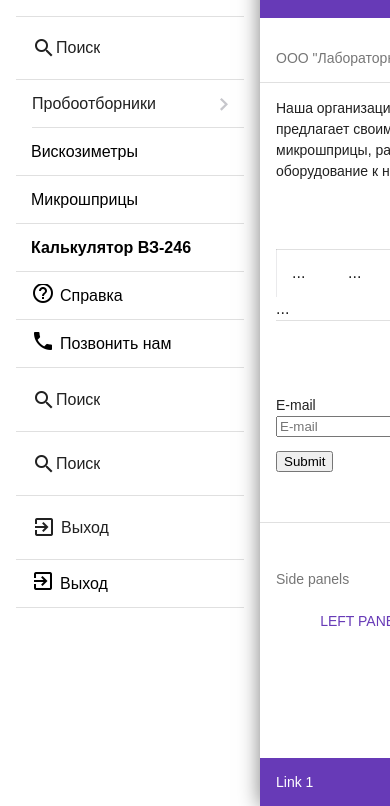
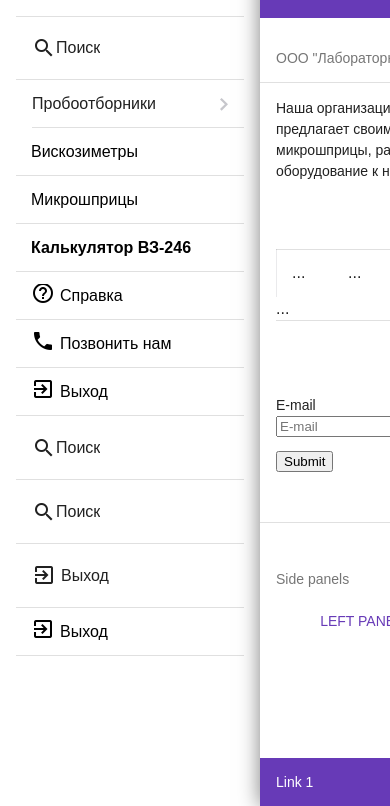
Before and after one commit to Roman-Labtech/270, a plain HTML site: page index.html in a window 390 px wide. Both pictures are taken after a click on the link 362 px from the left and 28 px from the top of the page. Shown: the part 38-844 px from the top of the page. Drawn offline with Linux system fonts and the light colour scheme; some packages are replaced by stand-ins of ours.

Commit message:
Add files via upload

```diff
--- a/index.html
+++ b/index.html
@@ -23,6 +23,7 @@
     function onLoad() {
     navigator.splashscreen.show();
     animateNavBackIcon:true;
+    pushState : true;
 
     };
 
@@ -139,6 +140,15 @@
 				<div class="item-title mainlinks">
 		  <i class="material-icons icon-settings">call</i>
                 Позвонить нам   </div>
+			 </div>
+         </a>
+      </li>
+     <li class="accordion-item">
+       <a href="#"  data-ignore-cache="true" onClick="exitFromApp()">
+        	<div class="item-inner">
+				<div class="item-title mainlinks">
+		   <i class="material-icons icon-settings">exit_to_app</i> Выход
+		      </div>
 			 </div>
          </a>
       </li>
```
